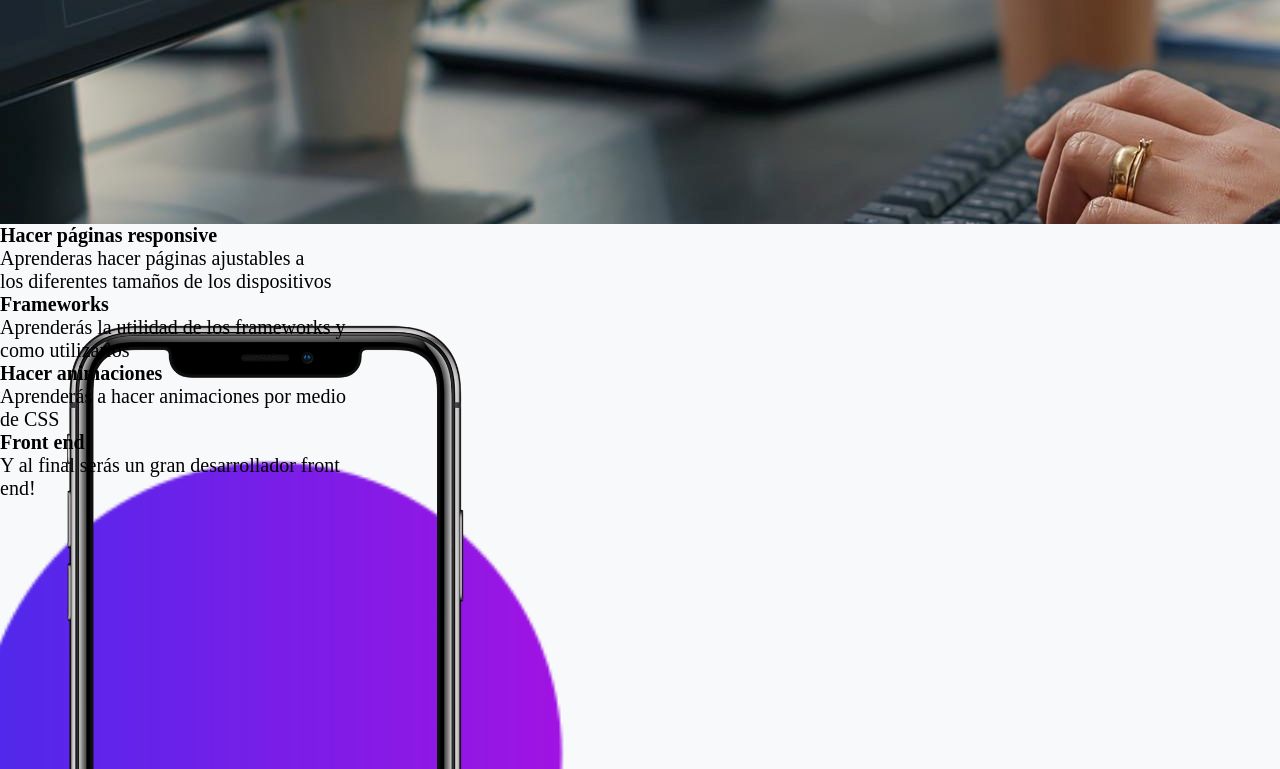
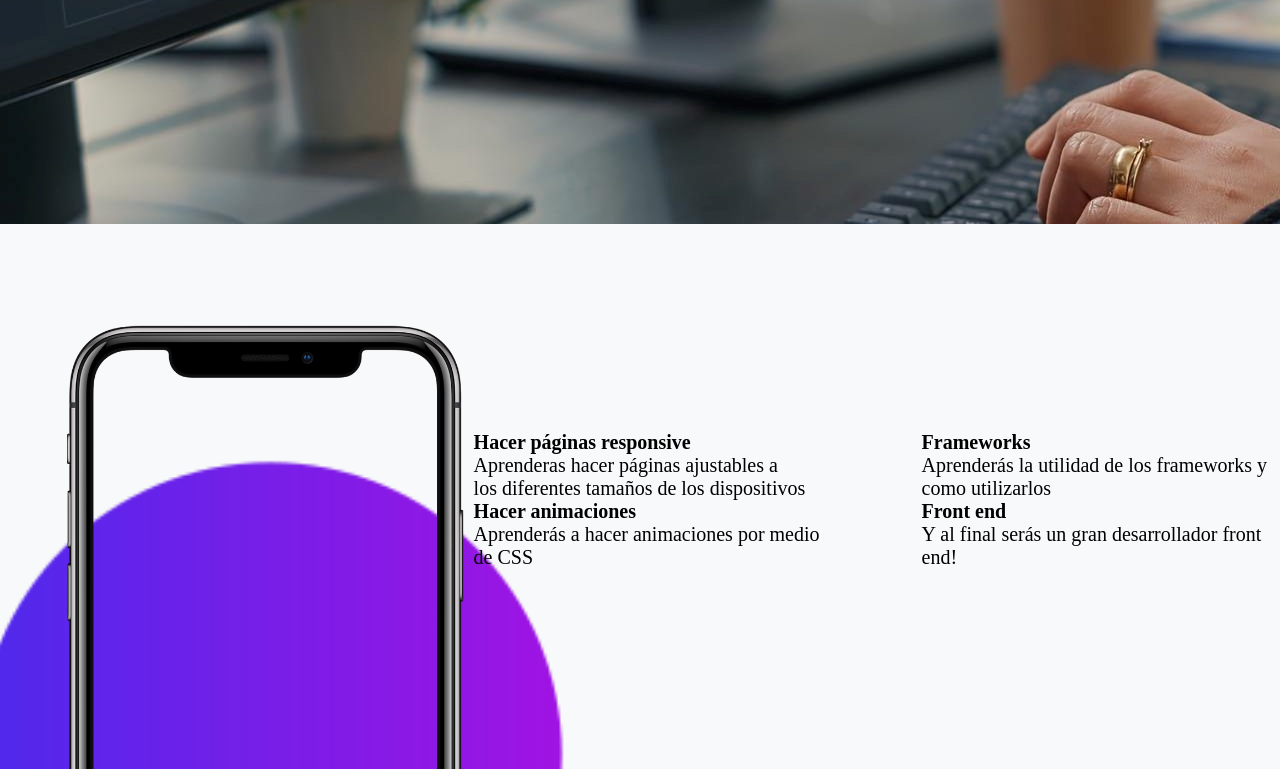
Before and after one commit to adria15gomez/Replica2, a plain HTML site: page Replica2/index.html in a window 1280 px wide. Shown: the part 1308-2077 px from the top of the page. Drawn offline with nearby package versions, Linux system fonts and the light colour scheme.

Commit message:
modificado

```diff
--- a/Replica2/index.html
+++ b/Replica2/index.html
@@ -52,33 +52,36 @@
             </div>
             <a href="https://factoriaf5.org/" target="_blank" class="btn"><button class="btn">Factoria F5</button></a>
         </div>
+    </div>
+    <div class="container2">
         <div class="page3">
             <div class="images"></div>
             <img class="elipse" src="./Images/elipse.png" alt="elipse">
             <img class="movil" src="./Images/recurso_movil.png" alt="movil">
         </div>
-        <div class="boxs">
-            <div class="box1"></div>
+        <div class="boxsa">
+            <div class="box1">
                 <h3>Hacer páginas responsive</h3>
                 <p>Aprenderas hacer páginas ajustables a</p>
                 <p>los diferentes tamaños de los dispositivos</p>
-            <div class="box2"></div>
+            </div>
+            <div class="box2">
                 <h3>Frameworks</h3>
                 <p>Aprenderás la utilidad de los frameworks y</p>
                 <p>como utilizarlos</p>
-            <div class="box3"></div>
+            </div>
+            <div class="box3">
                 <h3>Hacer animaciones</h3>
                 <p>Aprenderás a hacer animaciones por medio</p>
                 <p> de CSS</p>
-            <div class="box4"></div>
+            </div>
+            <div class="box4">
                 <h3>Front end</h3>
                 <p>Y al final serás un gran desarrollador front</p>
                 <p>end!</p>
             </div>
-
         </div>
-
-
+    </div>
 </body>
 
 </html>
--- a/Replica2/style.css
+++ b/Replica2/style.css
@@ -136,6 +136,10 @@ body{
 
 }
 
+.texto{
+    padding-top: 100px;
+}
+
 .page2 .texto h2{
     font-family: 'Newsreader';
     font-style: normal;
@@ -158,7 +162,18 @@ a .btn{
 }
 
 a .btn:hover{
-    transform: scale(1.1) skewx(20deg);
+    transform: scale(1.1);
 }
 
-.boxs
+.container2{
+    display: grid;
+    grid-template-columns: 30% 70%;
+}
+
+.boxsa{
+    display: grid;
+    grid-template-columns: 50% 50%;
+    grid-template-rows: 50% 50%;
+    transform: translate(10%, 150%);
+    z-index: -1;
+}
```
Also changed, not shown: Replica2/Images/html.png (added). Lines whose indentation alone changed are shown as unchanged.
